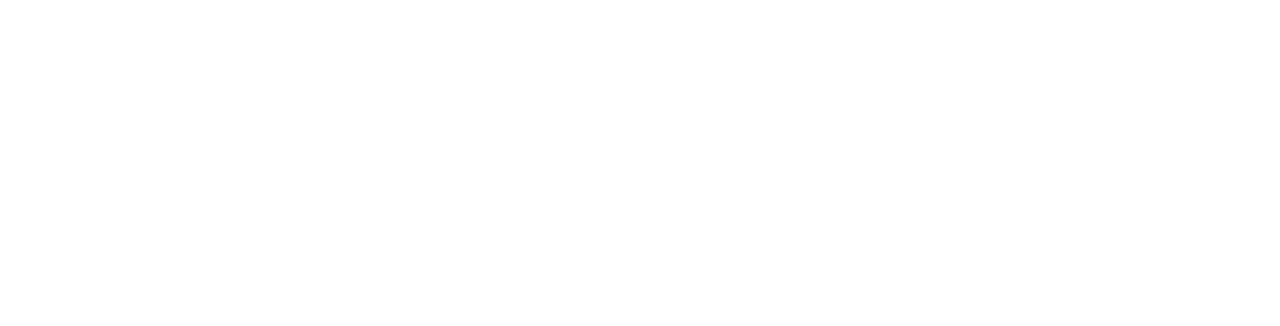
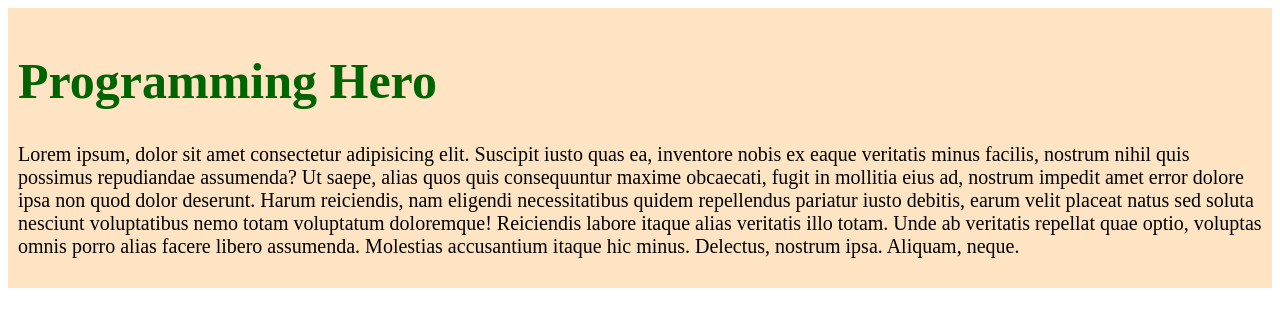
Before and after one commit to badolroy685/my-simple-web, a plain HTML site: page index.html in a window 1280 px wide. Drawn offline with Linux system fonts and the light colour scheme.

Commit message:
first block

```diff
--- a/index.html
+++ b/index.html
@@ -4,8 +4,12 @@
     <meta charset="UTF-8">
     <meta name="viewport" content="width=device-width, initial-scale=1.0">
     <title>Document</title>
+    <link rel="stylesheet" href="style.css">
 </head>
 <body>
-
+    <div>
+        <h1>Programming Hero</h1>
+        <p>Lorem ipsum, dolor sit amet consectetur adipisicing elit. Suscipit iusto quas ea, inventore nobis ex eaque veritatis minus facilis, nostrum nihil quis possimus repudiandae assumenda? Ut saepe, alias quos quis consequuntur maxime obcaecati, fugit in mollitia eius ad, nostrum impedit amet error dolore ipsa non quod dolor deserunt. Harum reiciendis, nam eligendi necessitatibus quidem repellendus pariatur iusto debitis, earum velit placeat natus sed soluta nesciunt voluptatibus nemo totam voluptatum doloremque! Reiciendis labore itaque alias veritatis illo totam. Unde ab veritatis repellat quae optio, voluptas omnis porro alias facere libero assumenda. Molestias accusantium itaque hic minus. Delectus, nostrum ipsa. Aliquam, neque.</p>
+    </div>
 </body>
 </html>
--- /dev/null
+++ b/style.css
@@ -0,0 +1,12 @@
+div{
+   background-color:bisque;
+   padding: 10px;
+}
+h1{
+    font-size: 50px;
+    color: darkgreen;
+
+}
+p{
+    font-size: 20px;
+}
```
